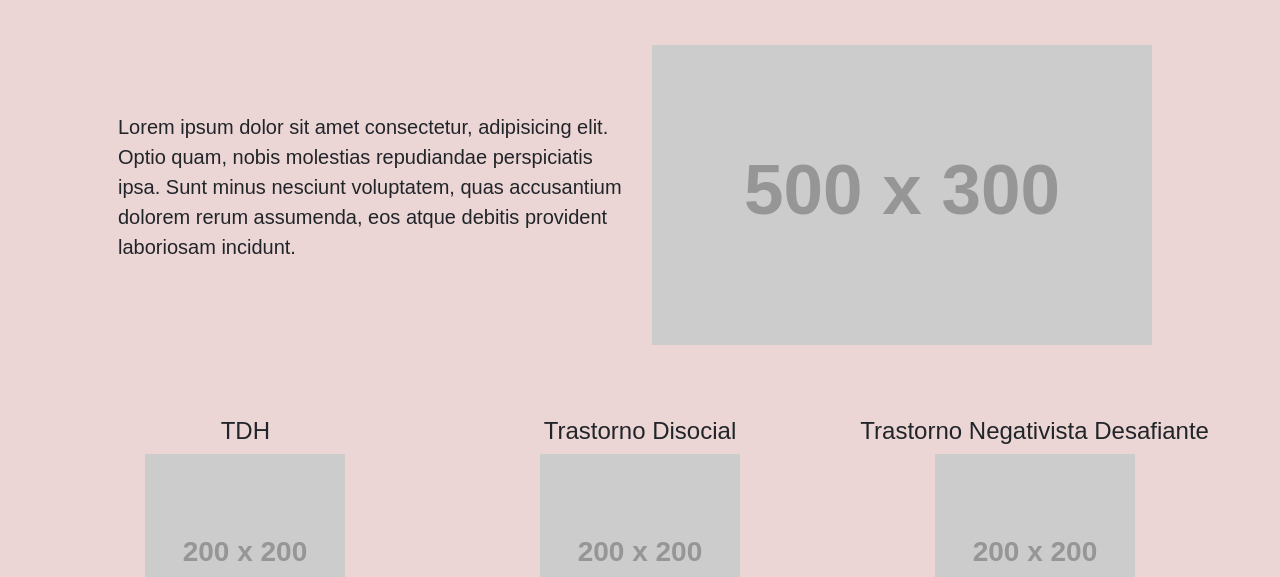
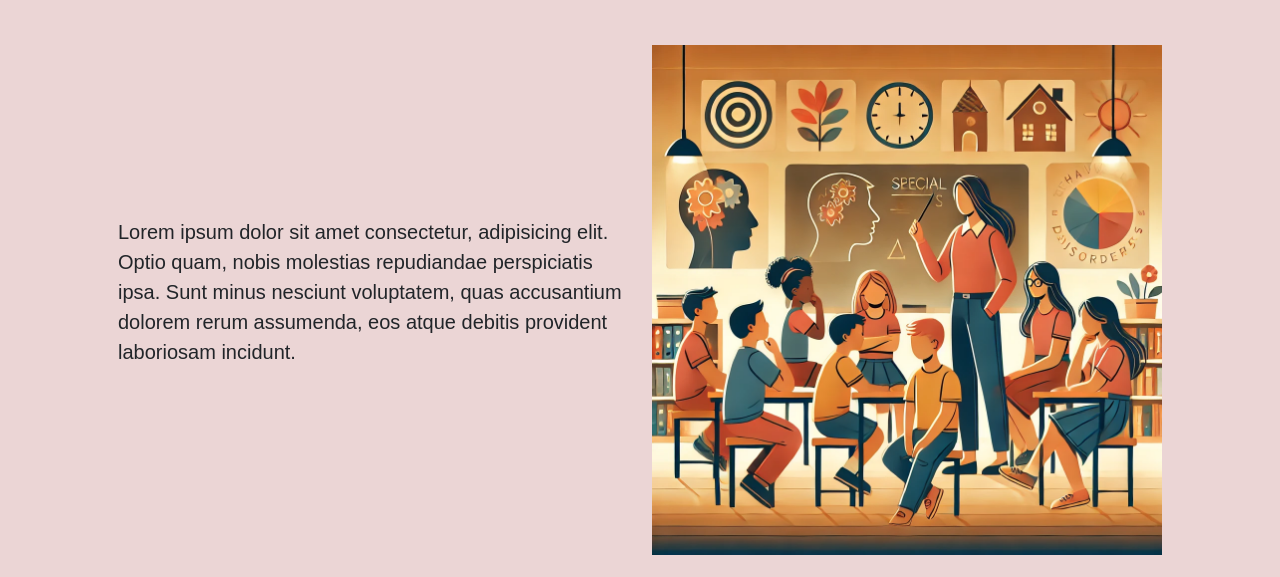
Before and after one commit to cristians64/ProyectoInnovacion, a website: page NEE2.html in a window 1280 px wide. Shown: the part 223-800 px from the top of the page. Drawn offline with nearby package versions, Linux system fonts and the light colour scheme; placeholder pictures from the web are drawn by us.

Commit message:
imagenes descargadas

```diff
--- a/NEE2.html
+++ b/NEE2.html
@@ -89,7 +89,7 @@
                 </p>
             </div>
             <div class="col-md-6">
-                <img src="https://via.placeholder.com/500x300" class="img-fluid" alt="Recurso educativo 1">
+                <img src="imagenes/Trastornos/trastorno_principal.webp" class="img-fluid" alt="Recurso educativo 1">
             </div>
         </div>
     </div>
```
Also changed, not shown: imagenes/Trastornos/disocial.webp (added), imagenes/Trastornos/negativista.webp (added), imagenes/Trastornos/tdh.webp (added), imagenes/Trastornos/trastorno_principal.webp (added).
